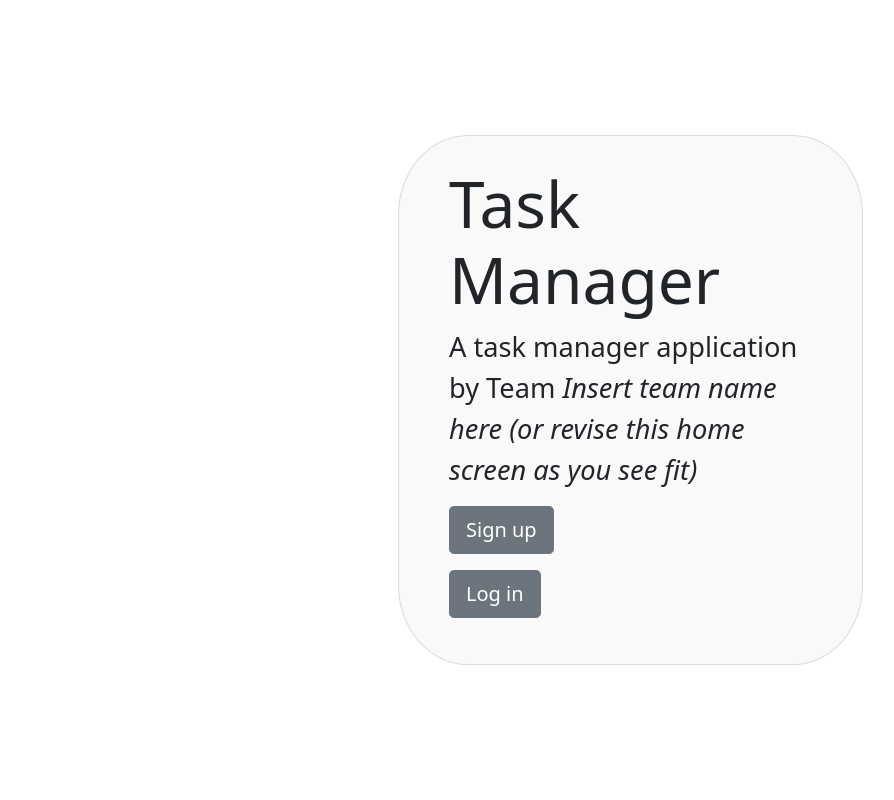
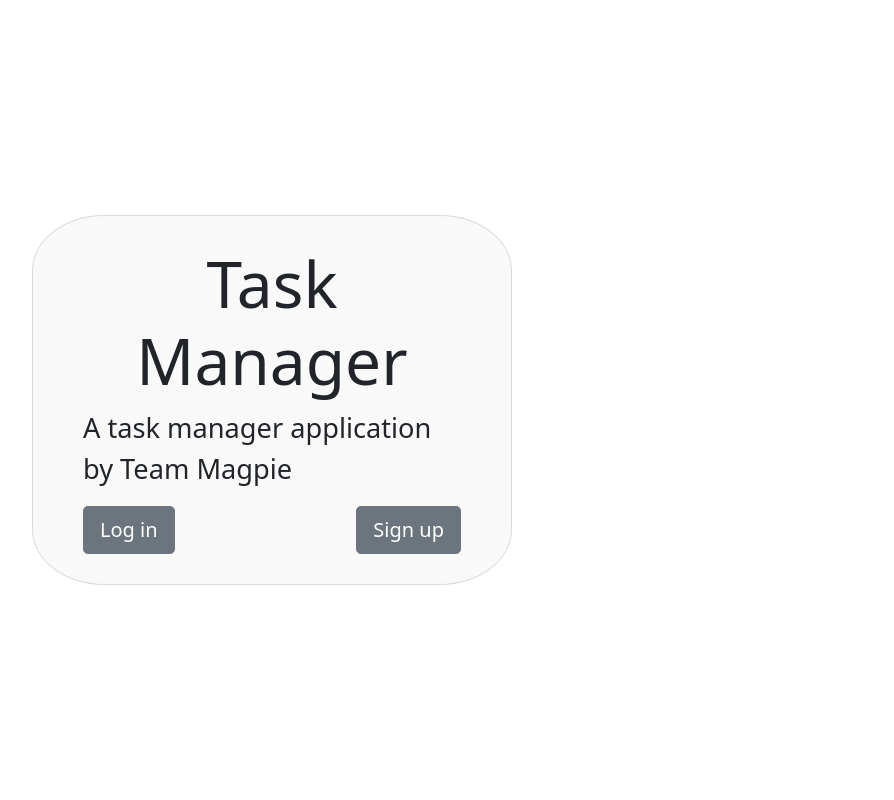
Before and after one commit to yohannpirbay/Magpie, a Django app: template tasks/templates/home.html in a window 1280 px wide. Shown: the whole page, without its empty margins (335-1229 px from the left). Run offline with Django 4.2, Linux system fonts and the light colour scheme; the template is opened without the code that fills it, so the values that code supplies are empty; some libraries are stand-ins or nearby versions.

Commit message:
Edit home page

```diff
--- a/tasks/templates/home.html
+++ b/tasks/templates/home.html
@@ -1,21 +1,19 @@
 {% extends 'base.html' %}
 {% block body %}
   <div class="container vh-100">
-    <div class="row h-100">
-      <div class="col-12 my-auto">
-        <div class="card cover-card offset-sm-2 offset-md-4 offset-lg-7">
-          <h1 class="cover-heading">Task Manager</h1>
-          <p class="cover-text">A task manager application by Team <i>Insert team name here (or revise this home screen as you see fit)</i></p>
-          <p>
-            <a href='{% url 'sign_up' %}' class="btn btn-lg btn-secondary">
-              Sign up
-            </a>
-          </p>
-          <p>
+    <div class="row h-100 justify-content-center align-items-center">
+      <div class="col-12 col-md-8 col-lg-6">
+        <div class="card cover-card">
+          <h1 class="cover-heading text-center">Task Manager</h1>
+          <p class="cover-text">A task manager application by Team Magpie</p>
+          <div class="d-flex justify-content-between">
             <a href='{% url 'log_in' %}' class="btn btn-lg btn-secondary">
               Log in
             </a>
-          </p>
+            <a href='{% url 'sign_up' %}' class="btn btn-lg btn-secondary ml-1">
+              Sign up
+            </a>
+          </div>
         </div>
       </div>
     </div>
```
